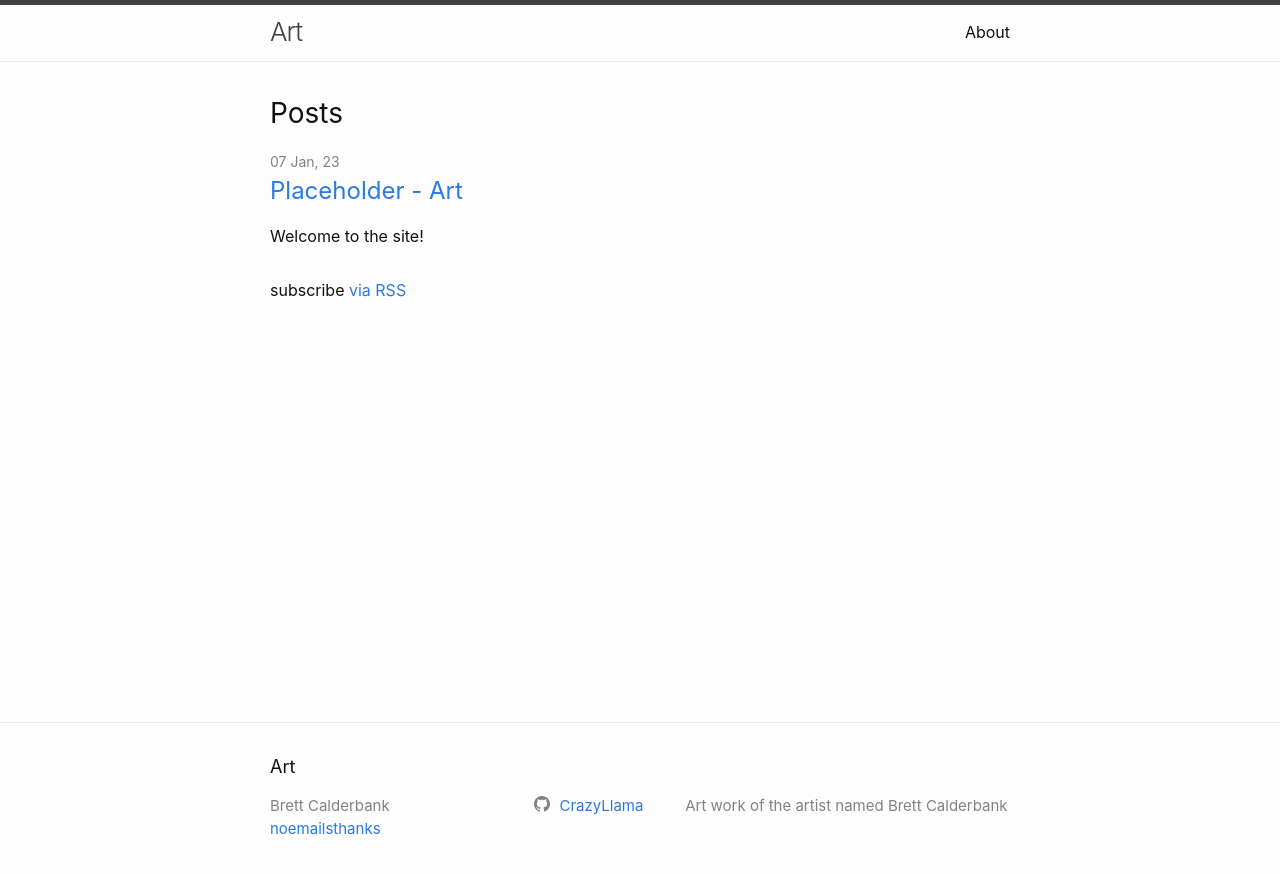
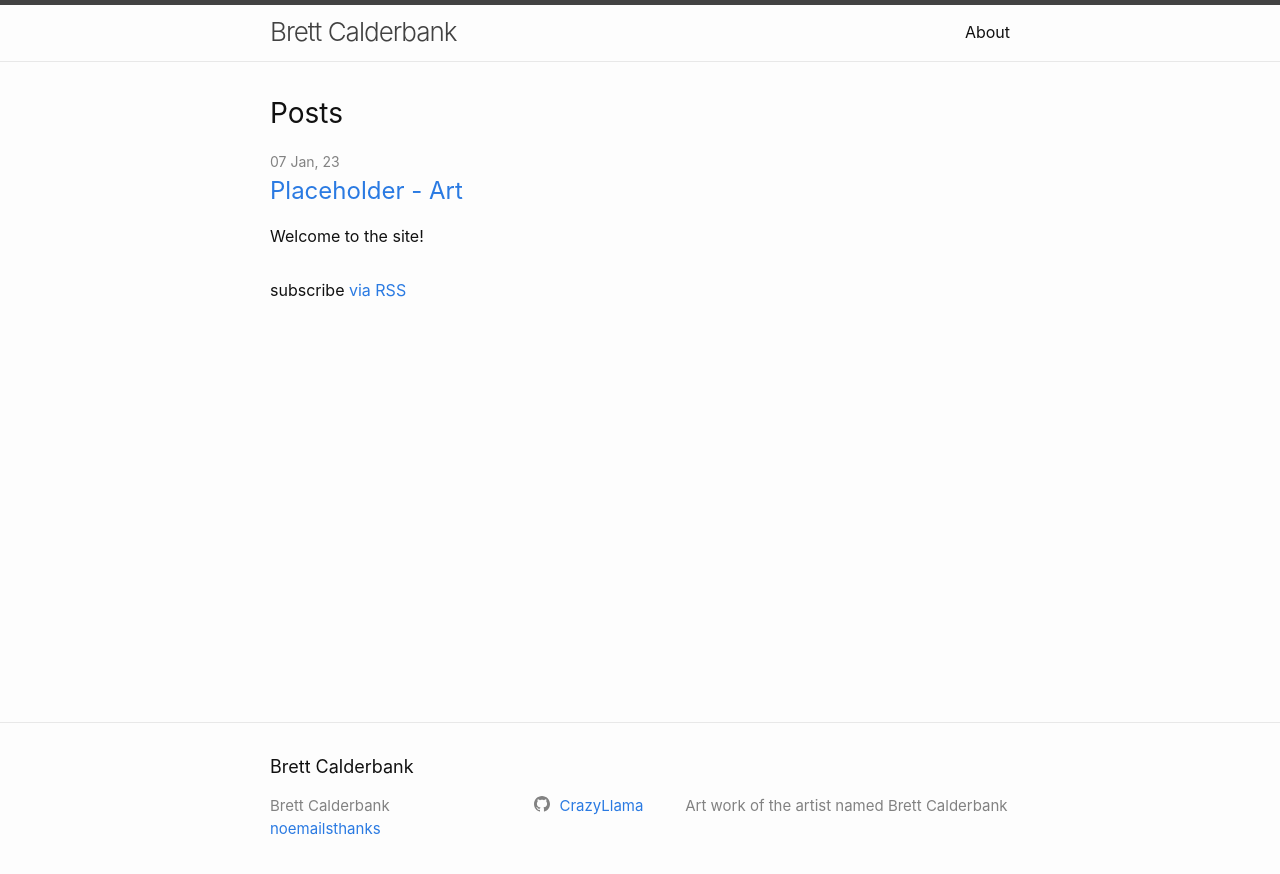
Before and after one commit to CrazyLlama/art-site, a Jekyll site: the page built from index.md, in a window 1280 px wide. Shown: the top 874 px of the page. Built offline with Jekyll 4.4.1, drawn with Linux system fonts in a browser that asks for light colours.

Commit message:
Update _config.yml

```diff
--- a/_config.yml
+++ b/_config.yml
@@ -1,4 +1,4 @@
-title: Art
+title: Brett Calderbank
 author: Brett Calderbank
 email: noemailsthanks
 description: > # this means to ignore newlines until "twitter_username:"
```
